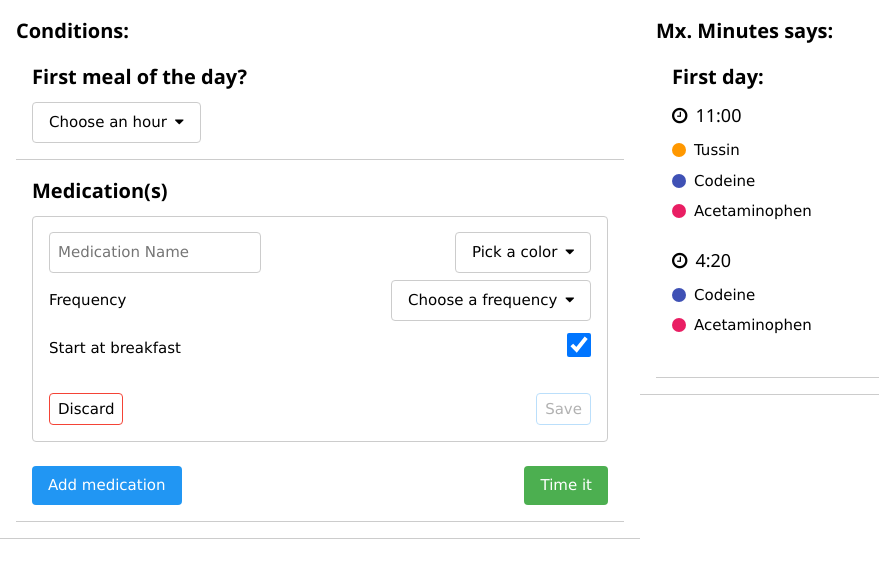
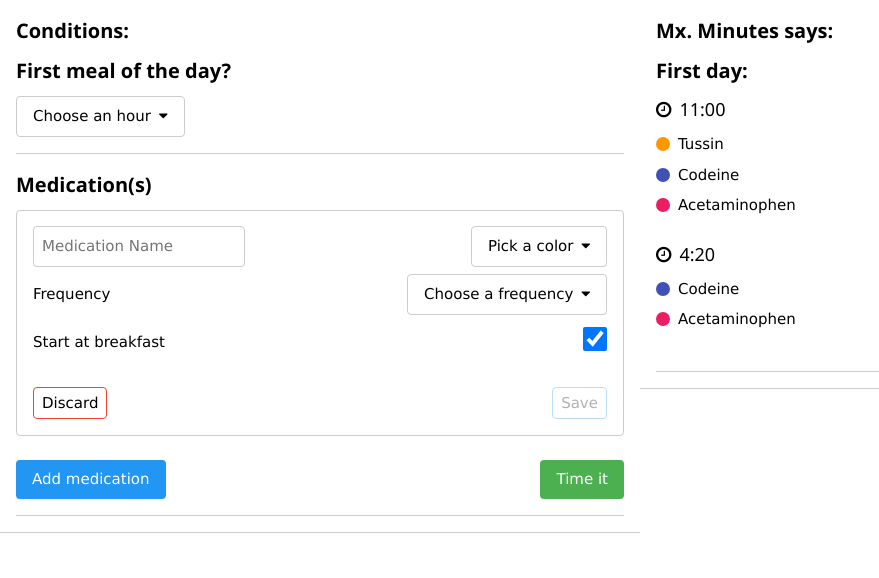
Before and after one commit to daini-rl/mx-minutes, a React (Create React App) app: page / in a window 1280 px wide. Shown: the top 578 px of the page, without its empty margins (0-879 px from the left). Built offline with nearby package versions, Linux system fonts and the light colour scheme.

Commit message:
feat: improve card component reusability

```diff
--- a/src/components/card/card.module.css
+++ b/src/components/card/card.module.css
@@ -1,3 +1,7 @@
+.cardContainer {
+    padding-bottom: 16px !important;
+}
+
 .primaryTitle {
     margin: 0px;
 }
--- a/src/components/card/index.tsx
+++ b/src/components/card/index.tsx
@@ -1,16 +1,25 @@
 import styles from './card.module.css';
 
 interface CardProps {
+    children: JSX.Element | JSX.Element[];
     title?: string;
-    children: JSX.Element | JSX.Element[];
     isSecondary?: boolean;
+    border?: boolean;
+    borderColor?: string;
     buttons?: JSX.Element | JSX.Element[];
 }
 
-export default function Card({ title, children, isSecondary, buttons }: CardProps) {
+export default function Card({ children, title, isSecondary, border, borderColor, buttons }: CardProps) {
     return (
-        <div className='w3-container w3-border-bottom w3-padding-16'>
-            {title && (isSecondary ? <h4>{title}</h4> : <h4 className={styles.primaryTitle}>{title}</h4>)}
+        <div
+            className={`w3-margin-bottom ${isSecondary ? styles.cardContainer : 'w3-padding-16'} ${
+                isSecondary ? '' : 'w3-container'
+            } ${
+                border
+                    ? `w3-round w3-border ${borderColor ? 'w3-border-' + borderColor : ''}`
+                    : 'w3-border-bottom'
+            }`}>
+            {title && <h4>{title}</h4>}
             {children}
             {buttons && <div className={styles.buttonsRow}>{buttons}</div>}
         </div>
```
